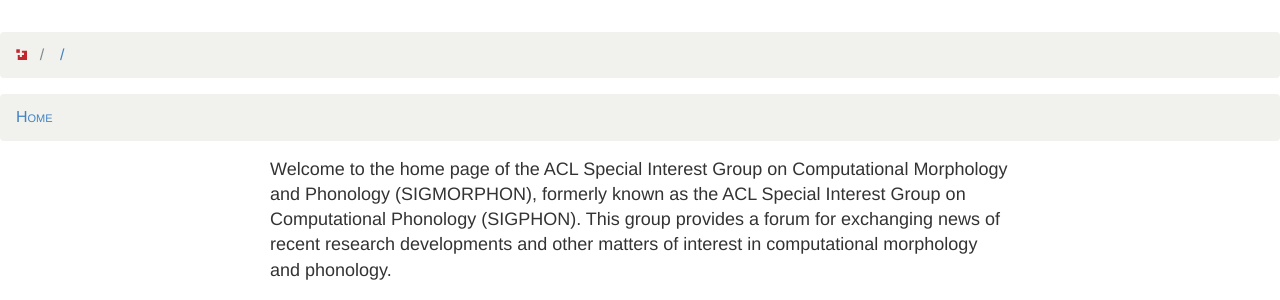
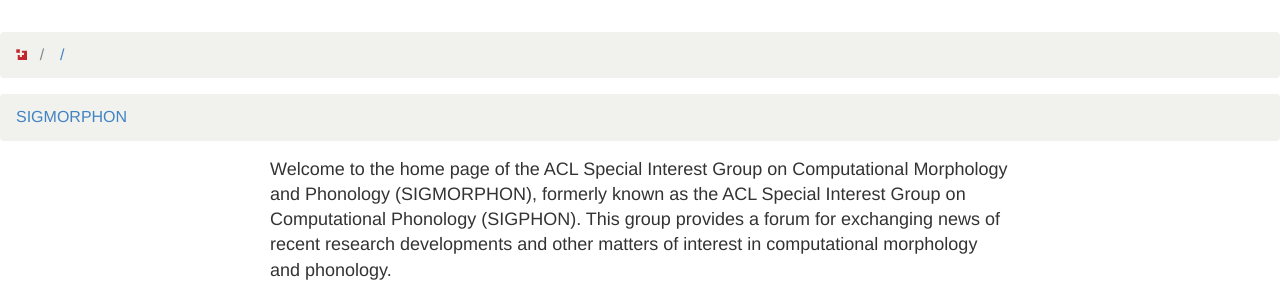
Before and after one commit to sigmorphon/sigmorphon.github.io, a Jekyll site: the page built from index.md, in a window 1280 px wide. Shown: the part 129-429 px from the top of the page. Built offline with Jekyll 4.4.1, drawn with Linux system fonts in a browser that asks for light colours.

Commit message:
Maybe this will actually do things

```diff
--- a/_includes/nav-breadcrumbs.html
+++ b/_includes/nav-breadcrumbs.html
@@ -22,7 +22,7 @@
   </ol>
 
   <ol class="breadcrumb">
-    <li><a href="{{ site.baseurl }}/">Home</a></li>
+    <li><a href="{{ site.baseurl }}/">SIGMORPHON</a></li>
     {% capture page_url_without_index_html %}{{ page.url | remove: "/index.html" }}{% endcapture %}
     {% assign splitted_url_parts = page_url_without_index_html | split: '/' %}
     {% capture forLoopMaxInt %}{{ splitted_url_parts.size | minus:1 }}{% endcapture %}
@@ -35,7 +35,13 @@
             {% assign j = forLoopMaxInt | plus: 0 %}
                 <li {% if i == j %}class="active"{% endif %}>
                     {% capture breadcrumb_page_page_url_without_index_html %}{{ breadcrumb_page.url | remove: "index.html" }}{% endcapture %}
-                    <a href="{{ site.baseurl }}{{breadcrumb_page_page_url_without_index_html}}">{{breadcrumb_page.breadcrumb}}</a>
+                    <a href="{{ site.baseurl }}{{breadcrumb_page_page_url_without_index_html}}">
+                    {% if breadcrumb_page.breadcrumb %}
+                    {{breadcrumb_page.breadcrumb}}
+                    {% else %}
+                    {{breadcrumb_page.title}}
+                    {% endif %}
+                </a>
                 </li>
             {% endif %}
         {% endfor %}
```
